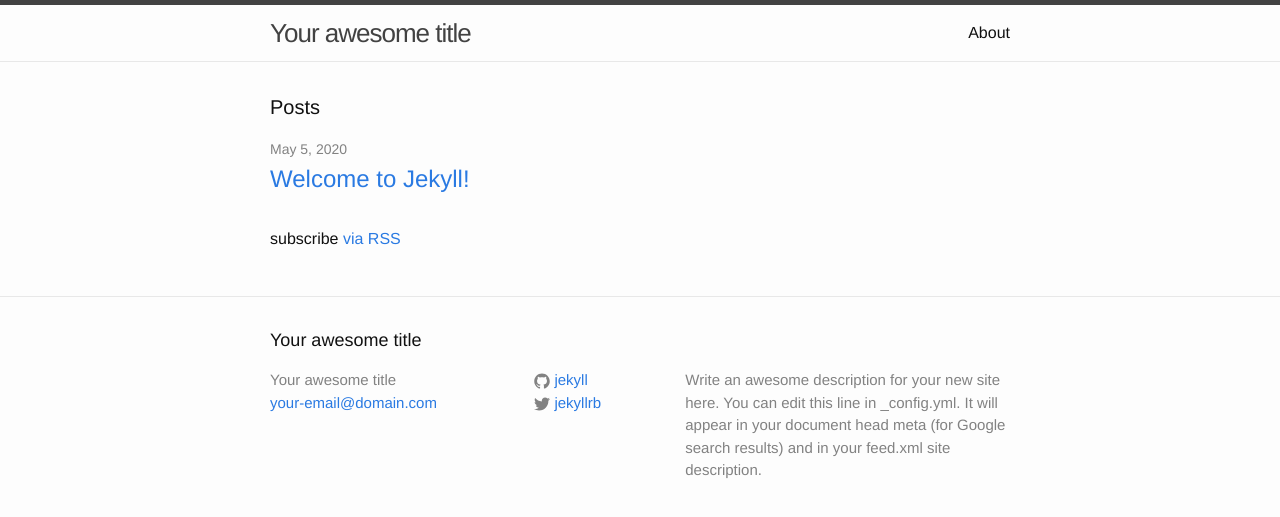
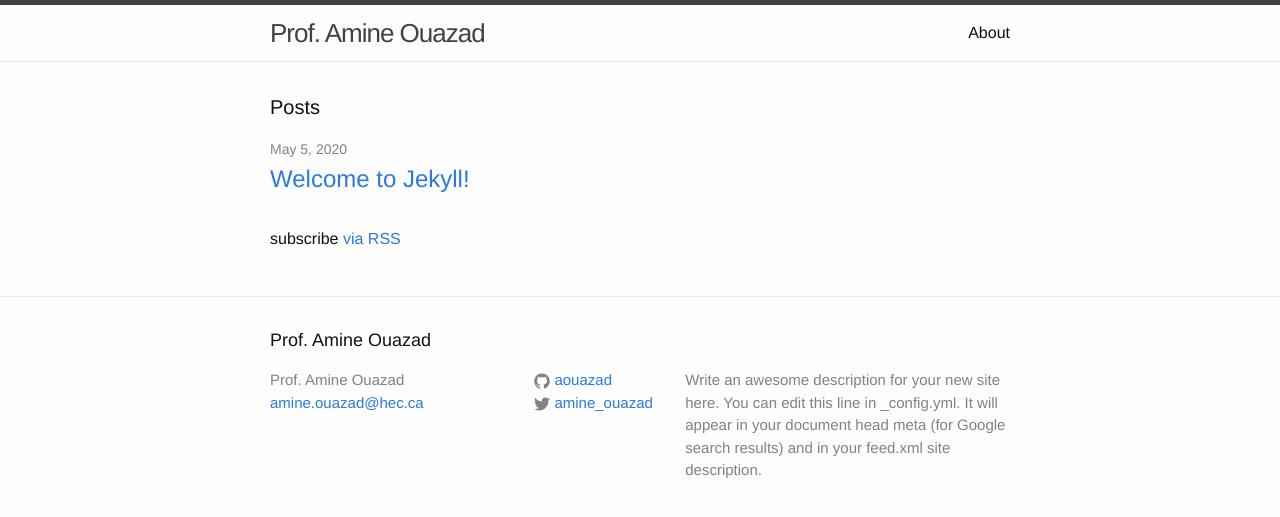
Before and after one commit to aouazad/aouazad.github.io, a Jekyll site: the page built from index.html, in a window 1280 px wide. Shown: the top 517 px of the page. Built offline with Jekyll 4.4.1, drawn with Linux system fonts in a browser that asks for light colours.

Commit message:
Tailored the config yaml

```diff
--- a/_config.yml
+++ b/_config.yml
@@ -6,16 +6,17 @@
 # 'jekyll serve'. If you change this file, please restart the server process.
 
 # Site settings
-title: Your awesome title
-email: your-email@domain.com
+title: Prof. Amine Ouazad
+email: amine.ouazad@hec.ca
 description: > # this means to ignore newlines until "baseurl:"
   Write an awesome description for your new site here. You can edit this
   line in _config.yml. It will appear in your document head meta (for
   Google search results) and in your feed.xml site description.
 baseurl: "" # the subpath of your site, e.g. /blog
-url: "http://yourdomain.com" # the base hostname & protocol for your site
-twitter_username: jekyllrb
-github_username:  jekyll
+url: "http://www.ouazad.com" # the base hostname & protocol for your site
+twitter_username: amine_ouazad
+github_username:  aouazad
+remote_theme: thelehhman/plainwhite-jekyll
 
 # Build settings
 markdown: kramdown
```
